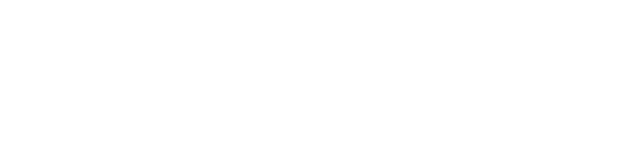
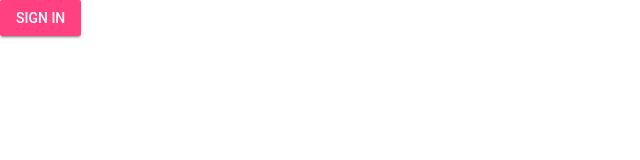
Before and after one commit to chrisalexander/bonesbonesbones, a plain HTML site: page public/index.html in a window 1280 px wide. Shown: the whole page, without its empty margins (0-640 px from the left). Drawn offline with nearby package versions, Linux system fonts and the light colour scheme.

Commit message:
it screams design

```diff
--- a/public/index.html
+++ b/public/index.html
@@ -3,9 +3,16 @@
   <head>
     <meta charset="utf-8">
     <title>Bones Bones Bones</title>
+    <link rel="stylesheet" href="https://fonts.googleapis.com/icon?family=Material+Icons">
+    <link rel="stylesheet" href="https://code.getmdl.io/1.3.0/material.indigo-pink.min.css">
   </head>
   <body>
 
+    <button class="mdl-button mdl-js-button mdl-button--raised mdl-js-ripple-effect mdl-button--accent">
+      Sign in
+    </button>
+
+    <script defer src="https://code.getmdl.io/1.3.0/material.min.js"></script>
     <script src="https://www.gstatic.com/firebasejs/3.7.3/firebase.js"></script>
     <script>
       // Initialize Firebase
```
